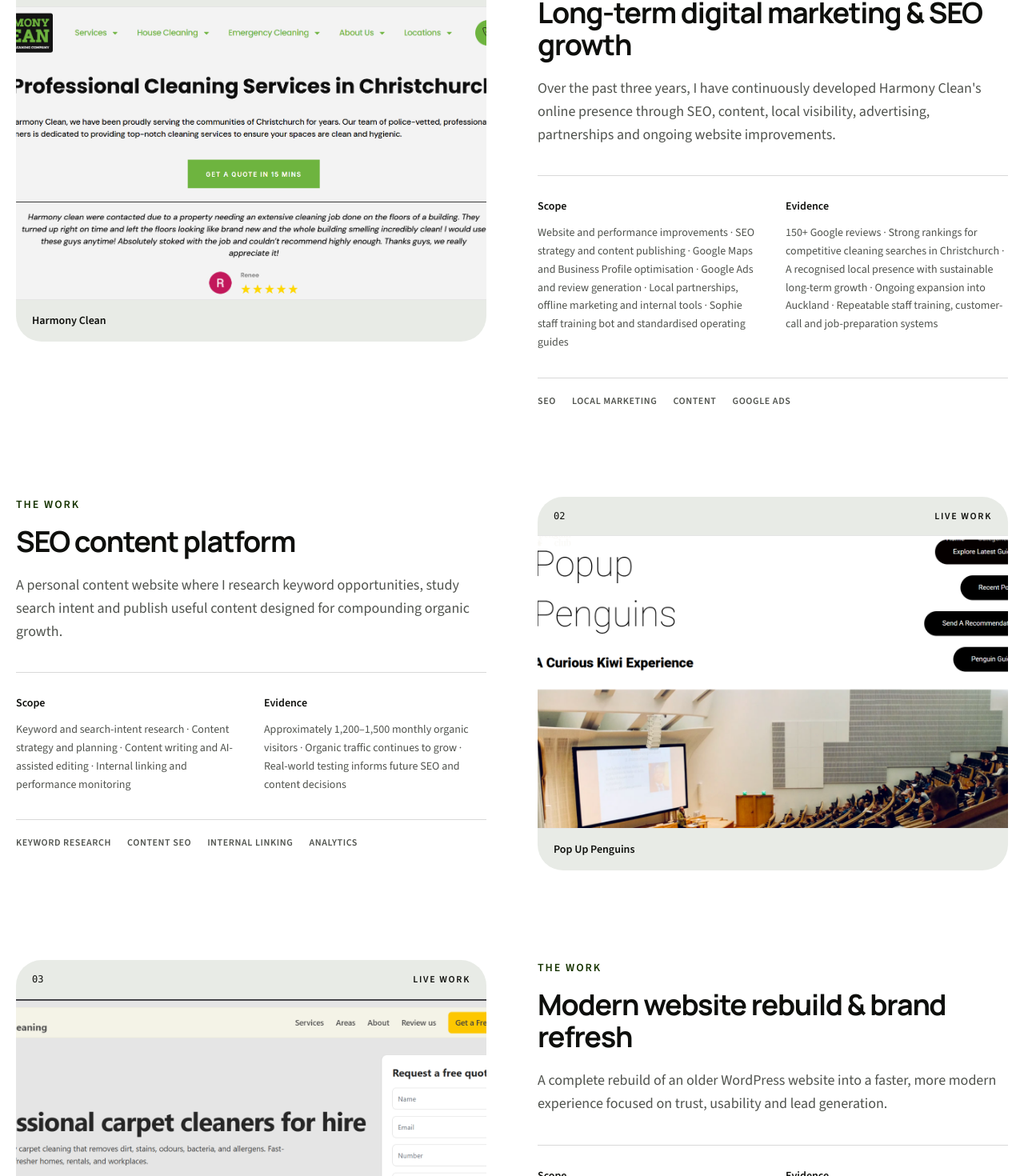
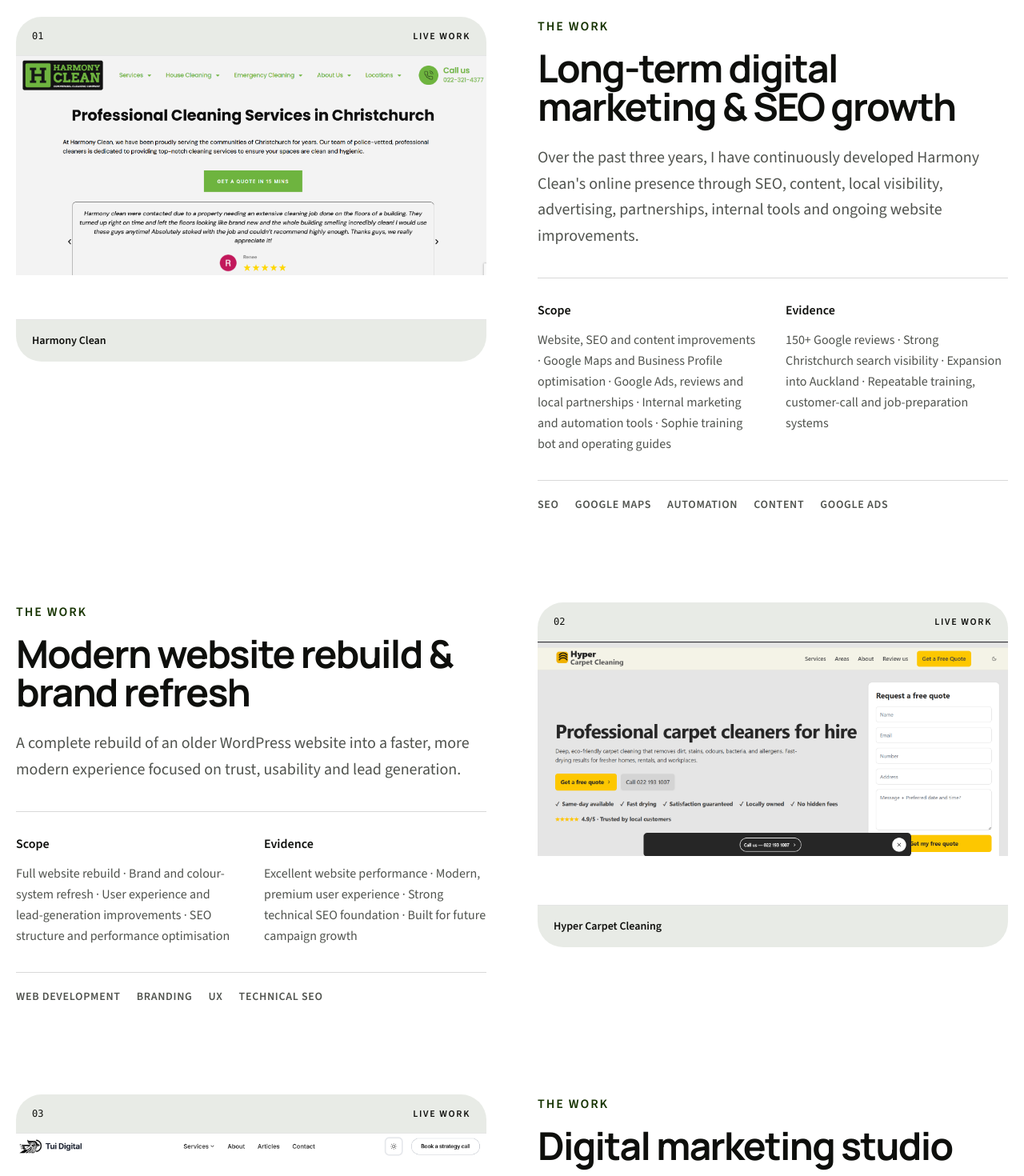
Before and after one commit to taranveerultra-bot/Tara-cv, a Next.js app: page / in a window 1280 px wide. Shown: the part 1266-2736 px from the top of the page at 80% size. Built offline with nearby package versions, Linux system fonts and the light colour scheme.

Commit message:
Improve portfolio hierarchy and project presentation

```diff
--- a/src/components/Header.tsx
+++ b/src/components/Header.tsx
@@ -28,12 +28,12 @@
                         </span>
                     </Link>
 
-                    <ul className="hidden items-center gap-6 md:flex">
+                    <ul className="hidden items-center gap-7 md:flex">
                         {menuItems.map((item) => (
                             <li key={item.text}>
                                 <Link
                                     href={item.url}
-                                    className="text-sm font-medium text-foreground-accent transition-colors hover:text-foreground"
+                                    className="text-base font-semibold text-foreground-accent transition-colors hover:text-foreground"
                                 >
                                     {item.text}
                                 </Link>
@@ -43,7 +43,7 @@
 
                     <Link
                         href="#contact"
-                        className="hidden items-center gap-2 rounded-full bg-foreground px-5 py-2.5 text-sm font-semibold text-white transition hover:bg-secondary md:flex"
+                        className="hidden min-h-12 items-center gap-2 rounded-full bg-foreground px-7 py-3 text-base font-semibold text-white transition hover:bg-secondary md:flex"
                     >
                         Start a conversation
                         <HiArrowUpRight aria-hidden="true" />
--- a/src/components/Hero.tsx
+++ b/src/components/Hero.tsx
@@ -39,12 +39,12 @@
                 </div>
 
                 <aside className="bg-primary p-7 sm:p-9 lg:translate-y-4 lg:rounded-[2rem]" aria-label="How Taran approaches growth">
-                    <p className="text-sm font-semibold uppercase tracking-[0.16em] text-secondary">The approach</p>
+                    <p className="text-sm font-semibold uppercase tracking-[0.16em] text-secondary">How growth compounds</p>
                     <p className="mt-6 text-3xl font-bold leading-tight tracking-tight sm:text-4xl">
-                        Understand the customer. Build the useful thing. Improve it over time.
+                        Good marketing is never finished. It becomes more useful with every improvement.
                     </p>
                     <div className="mt-10 border-t border-black/25">
-                        {["Search visibility", "Trust & experience", "Systems that scale"].map((item, index) => (
+                        {["Get found", "Earn trust", "Build useful systems", "Keep improving"].map((item, index) => (
                             <div key={item} className="flex items-center gap-5 border-b border-black/25 py-4">
                                 <span className="font-mono text-xs">0{index + 1}</span>
                                 <span className="font-semibold">{item}</span>
--- a/src/components/PortfolioSections.tsx
+++ b/src/components/PortfolioSections.tsx
@@ -15,7 +15,7 @@
                 id="projects"
                 eyebrow="Selected work"
                 title="Work with a reason to exist."
-                description="Four real projects across local growth, organic content and digital product development. Each one started with a different problem—not a predetermined tool."
+                description="Four real projects across long-term marketing, local services and digital product development. Each one started with a different problem—not a predetermined tool."
             >
                 <div className="space-y-20 lg:space-y-28">
                     {projects.map((project, index) => (
@@ -25,39 +25,39 @@
                                     <span className="font-mono text-xs">0{index + 1}</span>
                                     <span className="text-xs font-semibold uppercase tracking-[0.14em]">Live work</span>
                                 </div>
-                                <div className="relative aspect-[16/10] overflow-hidden border-y border-black/10 bg-white">
+                                <div className="relative aspect-[16/9] overflow-hidden border-y border-black/10 bg-white">
                                     <Image
                                         src={project.image}
                                         alt={project.imageAlt}
                                         fill
                                         sizes="(min-width: 1024px) 50vw, 100vw"
-                                        className="object-cover object-top"
+                                        className="object-contain object-top"
                                     />
                                 </div>
                                 <figcaption className="px-5 py-4 text-sm font-semibold">{project.title}</figcaption>
                             </figure>
 
                             <div className={index % 2 ? "lg:order-1" : ""}>
-                                <p className="text-sm font-semibold uppercase tracking-[0.14em] text-secondary">The work</p>
-                                <h3 className="mt-4 text-3xl font-bold leading-tight sm:text-4xl">{project.category}</h3>
-                                <p className="mt-5 text-lg leading-relaxed text-foreground-accent">{project.summary}</p>
+                                <p className="text-base font-semibold uppercase tracking-[0.12em] text-secondary">The work</p>
+                                <h3 className="mt-4 text-4xl font-bold leading-tight sm:text-5xl">{project.category}</h3>
+                                <p className="mt-6 text-xl leading-relaxed text-foreground-accent">{project.summary}</p>
                                 <div className="mt-9 grid gap-8 border-t border-black/15 pt-7 sm:grid-cols-2">
                                     <div>
-                                        <p className="text-sm font-semibold">Scope</p>
-                                        <p className="mt-3 text-sm leading-relaxed text-foreground-accent">
+                                        <p className="text-base font-semibold">Scope</p>
+                                        <p className="mt-3 text-base leading-relaxed text-foreground-accent">
                                             {project.responsibilities.join(" · ")}
                                         </p>
                                     </div>
                                     <div>
-                                        <p className="text-sm font-semibold">Evidence</p>
-                                        <p className="mt-3 text-sm leading-relaxed text-foreground-accent">
+                                        <p className="text-base font-semibold">Evidence</p>
+                                        <p className="mt-3 text-base leading-relaxed text-foreground-accent">
                                             {project.results.join(" · ")}
                                         </p>
                                     </div>
                                 </div>
                                 <div className="mt-8 flex flex-wrap gap-x-5 gap-y-2 border-t border-black/15 pt-5">
                                     {project.tags.map((tag) => (
-                                        <span key={tag} className="text-xs font-semibold uppercase tracking-wider text-foreground-accent">
+                                        <span key={tag} className="text-sm font-semibold uppercase tracking-wider text-foreground-accent">
                                             {tag}
                                         </span>
                                     ))}
@@ -106,8 +106,8 @@
             <Section
                 id="experiments"
                 eyebrow="Experiments & ventures"
-                title="The places where I test my own thinking."
-                description="Ongoing ventures let me learn through real decisions: finding an audience, shaping a product and building for the long term."
+                title="Where I test ideas with real users and real search demand."
+                description="These are my working laboratories for SEO, content systems, information architecture and long-term organic growth."
             >
                 <div className="grid gap-5 lg:grid-cols-2">
                     {experiments.map((experiment, index) => (
@@ -121,7 +121,7 @@
                                     alt={experiment.imageAlt}
                                     fill
                                     sizes="(min-width: 1024px) 50vw, 100vw"
-                                    className="object-cover object-top"
+                                    className="object-contain object-top"
                                 />
                             </div>
                             <div className="p-8 sm:p-10">
@@ -143,8 +143,19 @@
 export const AboutSection = () => (
     <div id="about" className="bg-primary py-20 lg:py-32">
         <Container>
-            <div className="grid gap-12 lg:grid-cols-[.55fr_1.45fr]">
-                <p className="text-sm font-semibold uppercase tracking-[0.16em] text-secondary">About Taran</p>
+            <div className="grid items-start gap-12 lg:grid-cols-[.7fr_1.3fr]">
+                <div>
+                    <p className="text-sm font-semibold uppercase tracking-[0.16em] text-secondary">About Taran</p>
+                    <div className="relative mt-7 aspect-[4/5] max-w-md overflow-hidden rounded-[2rem] bg-white">
+                        <Image
+                            src="/images/taran-portrait.jpg"
+                            alt="Portrait of Taran"
+                            fill
+                            sizes="(min-width: 1024px) 35vw, 100vw"
+                            className="object-cover object-top"
+                        />
+                    </div>
+                </div>
                 <div>
                     <h2 className="max-w-5xl text-4xl font-extrabold leading-[.95] sm:text-6xl lg:text-7xl">
                         Curious about the business. Comfortable with the build.
@@ -162,7 +173,7 @@
                         <span>Independent & hands-on</span>
                         <span>Marketing + development</span>
                     </div>
-                    {/* TODO: Add Taran's professional headshot and concise career timeline. */}
+                    {/* TODO: Replace the draft biography with Taran's full personal story after the content interview. */}
                 </div>
             </div>
         </Container>
@@ -174,8 +185,8 @@
         <Section
             id="skills"
             eyebrow="Capabilities"
-            title="A broad toolkit, used with focus."
-            description="Tools matter when they help answer a real customer or business need."
+            title="From finding the opportunity to building the solution."
+            description="I work across the full growth cycle: understanding demand, creating the experience, automating repeated work and learning from the results."
         >
             <div className="grid gap-px overflow-hidden rounded-[2rem] bg-black/15 sm:grid-cols-2 lg:grid-cols-4">
                 {skillGroups.map((group, index) => (
--- a/src/data/experiments.ts
+++ b/src/data/experiments.ts
@@ -2,21 +2,21 @@
 
 export const experiments: IExperiment[] = [
     {
-        title: "Tui Digital",
+        title: "Pop Up Penguins",
         description:
-            "My personal digital marketing studio where I experiment with SEO, modern web development, AI workflows and content marketing. It represents how I approach building scalable online businesses.",
-        status: "Building",
-        icon: "growth",
-        image: "/images/projects/tui-digital.png",
-        imageAlt: "Tui Digital marketing studio homepage",
+            "My live SEO testing environment. I research keyword opportunities, study search intent and test content, internal linking and AI-assisted editing. It currently attracts approximately 1,200–1,500 monthly organic visitors.",
+        status: "Live",
+        icon: "search",
+        image: "/images/projects/pop-up-penguins.png",
+        imageAlt: "Pop Up Penguins content website homepage",
     },
     {
-        title: "The Matchmaking Bureau",
+        title: "TaxPop",
         description:
-            "An international platform currently under development for South Asian communities, with a focus on thoughtful user experience and long-term scalability.",
+            "A New Zealand tax information experiment with structured educational content and custom calculators. It explores how better information architecture can make complicated subjects easier to understand.",
         status: "Building",
         icon: "code",
-        image: "/images/projects/matchmaking-bureau.png",
-        imageAlt: "The Matchmaking Bureau premium matchmaking platform homepage",
+        image: "/images/projects/taxpop.png",
+        imageAlt: "TaxPop New Zealand tax reference and calculator platform",
     },
 ];
--- a/src/data/projects.ts
+++ b/src/data/projects.ts
@@ -5,49 +5,25 @@
         title: "Harmony Clean",
         category: "Long-term digital marketing & SEO growth",
         summary:
-            "Over the past three years, I have continuously developed Harmony Clean's online presence through SEO, content, local visibility, advertising, partnerships and ongoing website improvements.",
+            "Over the past three years, I have continuously developed Harmony Clean's online presence through SEO, content, local visibility, advertising, partnerships, internal tools and ongoing website improvements.",
         outcome: "An ongoing marketing partnership built around sustainable growth, not a one-off campaign.",
         responsibilities: [
-            "Website and performance improvements",
-            "SEO strategy and content publishing",
+            "Website, SEO and content improvements",
             "Google Maps and Business Profile optimisation",
-            "Google Ads and review generation",
-            "Local partnerships, offline marketing and internal tools",
-            "Sophie staff training bot and standardised operating guides",
+            "Google Ads, reviews and local partnerships",
+            "Internal marketing and automation tools",
+            "Sophie training bot and operating guides",
         ],
         results: [
             "150+ Google reviews",
-            "Strong rankings for competitive cleaning searches in Christchurch",
-            "A recognised local presence with sustainable long-term growth",
-            "Ongoing expansion into Auckland",
-            "Repeatable staff training, customer-call and job-preparation systems",
+            "Strong Christchurch search visibility",
+            "Expansion into Auckland",
+            "Repeatable training, customer-call and job-preparation systems",
         ],
-        tags: ["SEO", "Local marketing", "Content", "Google Ads"],
-        accent: "from-blue-500/25 via-cyan-400/10 to-transparent",
+        tags: ["SEO", "Google Maps", "Automation", "Content", "Google Ads"],
+        accent: "",
         image: "/images/projects/harmony-clean.png",
         imageAlt: "Harmony Clean Christchurch service page showing navigation, quote call to action and customer review",
-    },
-    {
-        title: "Pop Up Penguins",
-        category: "SEO content platform",
-        summary:
-            "A personal content website where I research keyword opportunities, study search intent and publish useful content designed for compounding organic growth.",
-        outcome: "My live SEO testing environment for continuously improving content strategy.",
-        responsibilities: [
-            "Keyword and search-intent research",
-            "Content strategy and planning",
-            "Content writing and AI-assisted editing",
-            "Internal linking and performance monitoring",
-        ],
-        results: [
-            "Approximately 1,200–1,500 monthly organic visitors",
-            "Organic traffic continues to grow",
-            "Real-world testing informs future SEO and content decisions",
-        ],
-        tags: ["Keyword research", "Content SEO", "Internal linking", "Analytics"],
-        accent: "from-violet-500/25 via-fuchsia-400/10 to-transparent",
-        image: "/images/projects/pop-up-penguins.png",
-        imageAlt: "Pop Up Penguins content website homepage",
     },
     {
         title: "Hyper Carpet Cleaning",
@@ -68,30 +44,52 @@
             "Built for future campaign growth",
         ],
         tags: ["Web development", "Branding", "UX", "Technical SEO"],
-        accent: "from-amber-400/30 via-orange-400/10 to-transparent",
+        accent: "",
         image: "/images/projects/hyper-carpet-cleaning.png",
         imageAlt: "Hyper Carpet Cleaning website homepage with quote form",
     },
     {
-        title: "TaxPop",
-        category: "Tax information platform",
+        title: "Tui Digital",
+        category: "Digital marketing studio",
         summary:
-            "A New Zealand-focused information website with custom calculators and structured educational content designed to make tax topics easier to navigate.",
-        outcome: "Making complex tax information more approachable for New Zealand businesses.",
+            "My digital marketing studio brings SEO, paid search, content, web design, automation and practical AI support together for New Zealand businesses.",
+        outcome: "A working expression of how I position, package and deliver connected digital growth services.",
         responsibilities: [
-            "HTML development",
-            "Custom tax calculators",
-            "Information architecture",
-            "Content organisation and SEO",
+            "Brand positioning and service strategy",
+            "Website design and development",
+            "SEO and content architecture",
+            "Lead-generation journey",
         ],
         results: [
-            "Structured tax information around practical user needs",
-            "Interactive calculators for common questions",
-            "A scalable foundation for further educational content",
+            "A clear, credible service proposition",
+            "A scalable platform for publishing useful content",
+            "A foundation for future client acquisition",
         ],
-        tags: ["HTML", "Calculators", "Information architecture", "SEO"],
-        accent: "from-emerald-500/25 via-teal-400/10 to-transparent",
-        image: "/images/projects/taxpop.png",
-        imageAlt: "TaxPop New Zealand tax reference and calculator platform",
+        tags: ["Strategy", "Web design", "SEO", "Content"],
+        accent: "",
+        image: "/images/projects/tui-digital.png",
+        imageAlt: "Tui Digital marketing studio homepage",
+    },
+    {
+        title: "The Matchmaking Bureau",
+        category: "International platform in development",
+        summary:
+            "A premium international matchmaking platform currently being developed for South Asian communities, with careful attention to positioning, user experience and trust.",
+        outcome: "A long-term digital product designed around discretion, human connection and international scalability.",
+        responsibilities: [
+            "Brand and product direction",
+            "User experience and interface design",
+            "Platform architecture",
+            "Scalable content and market positioning",
+        ],
+        results: [
+            "A distinctive premium visual identity",
+            "Clear application and membership journeys",
+            "A scalable foundation for international growth",
+        ],
+        tags: ["Product strategy", "UX", "Branding", "Development"],
+        accent: "",
+        image: "/images/projects/matchmaking-bureau.png",
+        imageAlt: "The Matchmaking Bureau premium matchmaking platform homepage",
     },
 ];
```
Also changed, not shown: public/images/taran-portrait.jpg (added).
